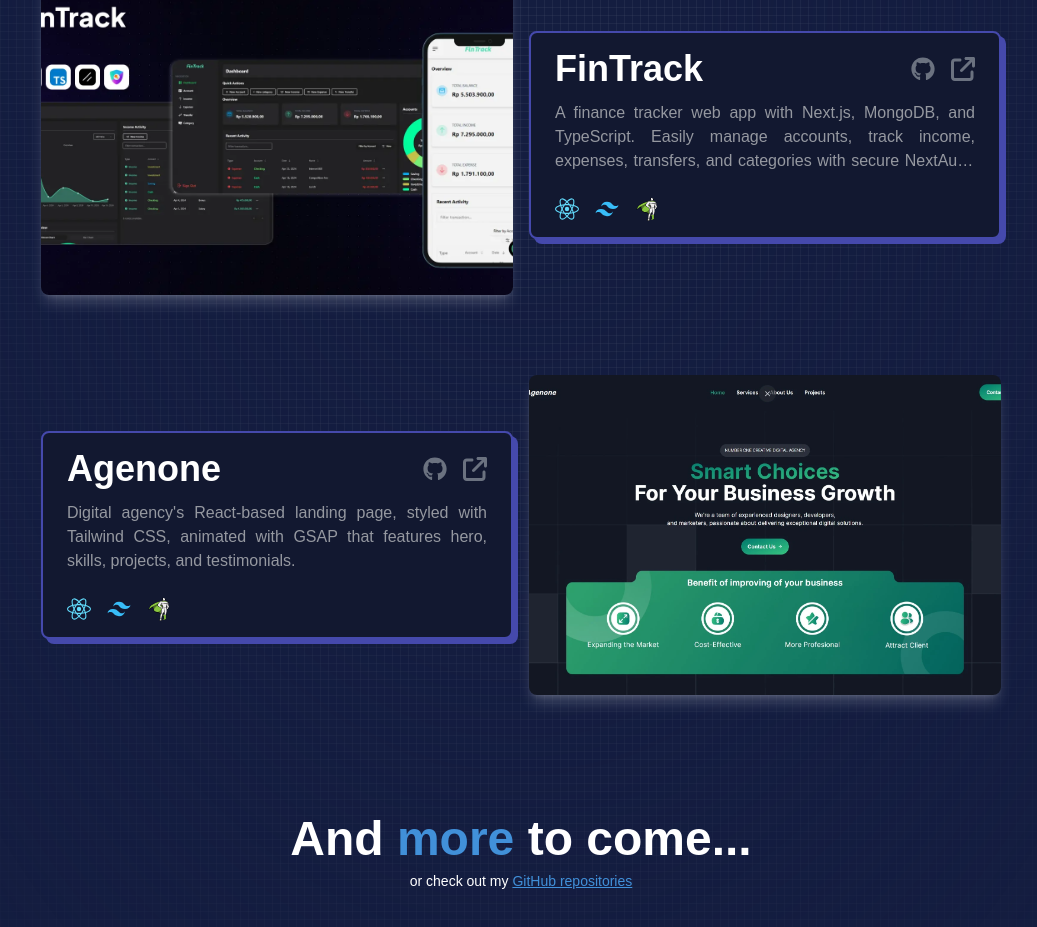
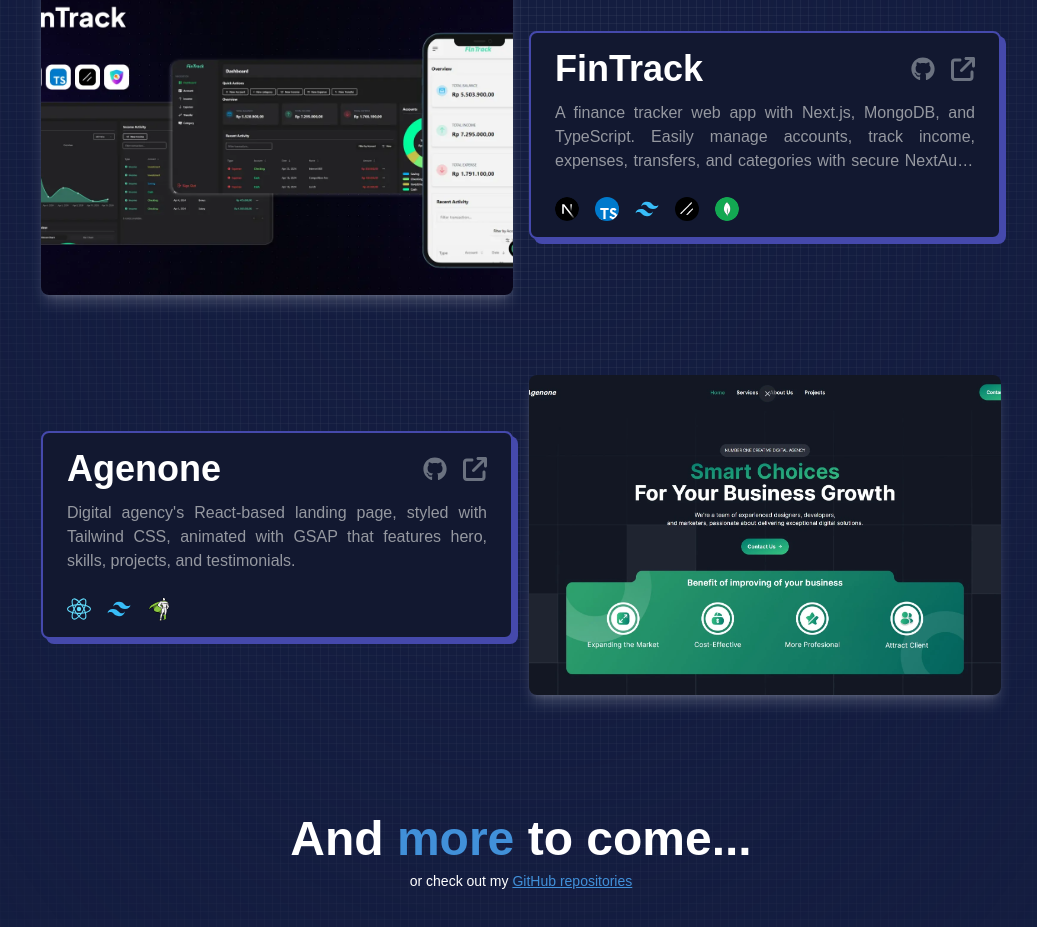
Before and after one commit to andreedyson/personal-website, a Next.js app: page / in a window 1280 px wide. Shown: the part 3517-4444 px from the top of the page, without its empty margins (119-1156 px from the left). Built offline with nearby package versions, Linux system fonts and the light colour scheme.

Commit message:
refactor(project): fix tech stacks on fintrack project card

```diff
--- a/index.ts
+++ b/index.ts
@@ -141,16 +141,24 @@ export const PROJECTS_DATA = [
     imgUrl: "/assets/projects/fintrack.webp",
     stacks: [
       {
-        name: "React",
-        imgPath: "/assets/stacks/react.svg",
+        name: "Next.js",
+        imgPath: "/assets/stacks/nextjs.svg",
+      },
+      {
+        name: "Typescript",
+        imgPath: "/assets/stacks/typescript.svg",
       },
       {
         name: "Tailwind",
         imgPath: "/assets/stacks/tailwindcss.svg",
       },
       {
-        name: "GSAP",
-        imgPath: "/assets/stacks/gsap.svg",
+        name: "shadcn",
+        imgPath: "/assets/stacks/shadcn.svg",
+      },
+      {
+        name: "MongoDB",
+        imgPath: "/assets/stacks/mongodb.svg",
       },
     ],
     repoUrl: "https://github.com/andreedyson/fintrack",
```
